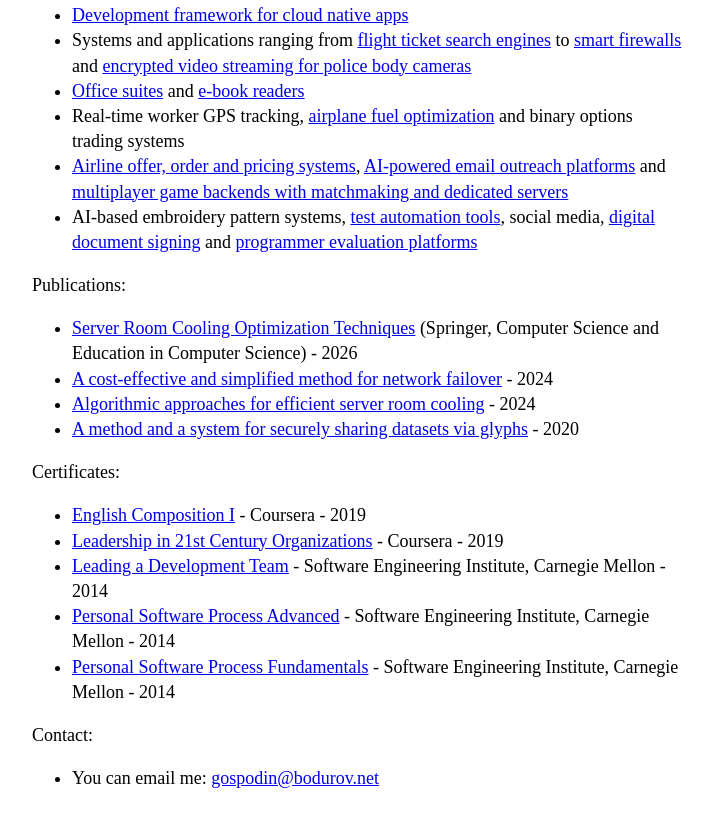
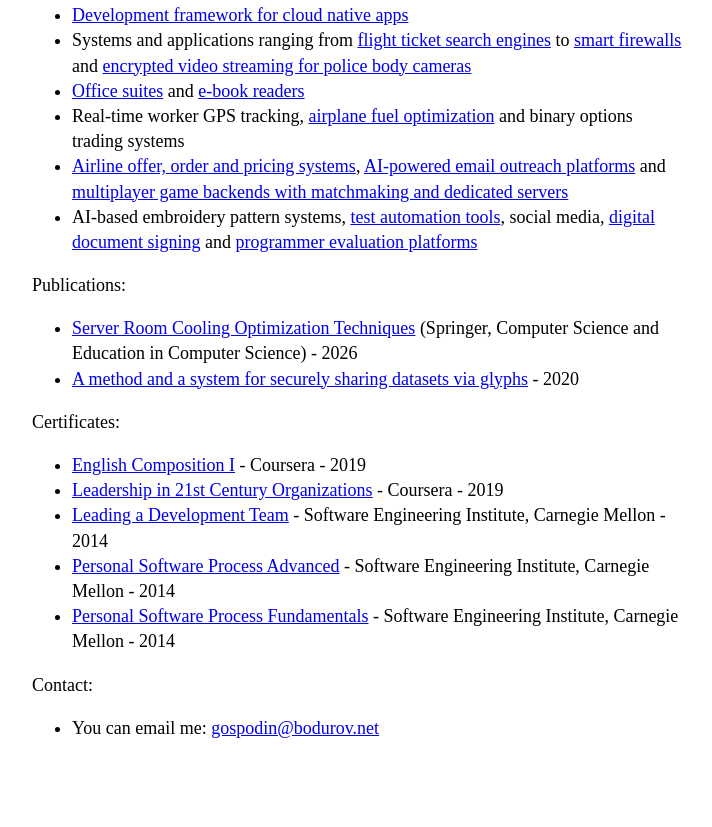
Before and after one commit to gospodinbodurov/gospodinbodurov.github.io, a plain HTML site: page index.html in a window 1280 px wide. Shown: the part 2007-2834 px from the top of the page, without its empty margins (283-995 px from the left). After the commit the page ends 2798 px from the top, so only its background shows below. Drawn offline with Linux system fonts and the light colour scheme.

Commit message:
Remove 2024 whitepapers from publications
Co-Authored-By: Claude Opus 5.5 <noreply@anthropic.com>

```diff
--- a/index.html
+++ b/index.html
@@ -122,12 +122,6 @@
          <li><a target="_blank" href="https://link.springer.com/book/10.1007/978-3-032-33123-6">Server Room Cooling Optimization Techniques</a>
             (Springer, Computer Science and Education in Computer Science) - 2026
          </li>
-         <li><a target="_blank" href="https://www.s-3.team/assets/whitepapers/WP2_V1_EN.pdf">A cost-effective and simplified method for network failover</a>
-            - 2024
-         </li>
-         <li><a target="_blank" href="https://www.s-3.team/assets/whitepapers/WP1_V1_EN.pdf">Algorithmic approaches for efficient server room cooling</a>
-            - 2024
-         </li>
          <li><a target="_blank" href="https://patents.google.com/patent/US20240107318A1/en?inventor=Bodurov+Gospodin">A method and a system for securely sharing datasets via glyphs</a>
             - 2020
          </li>
```
